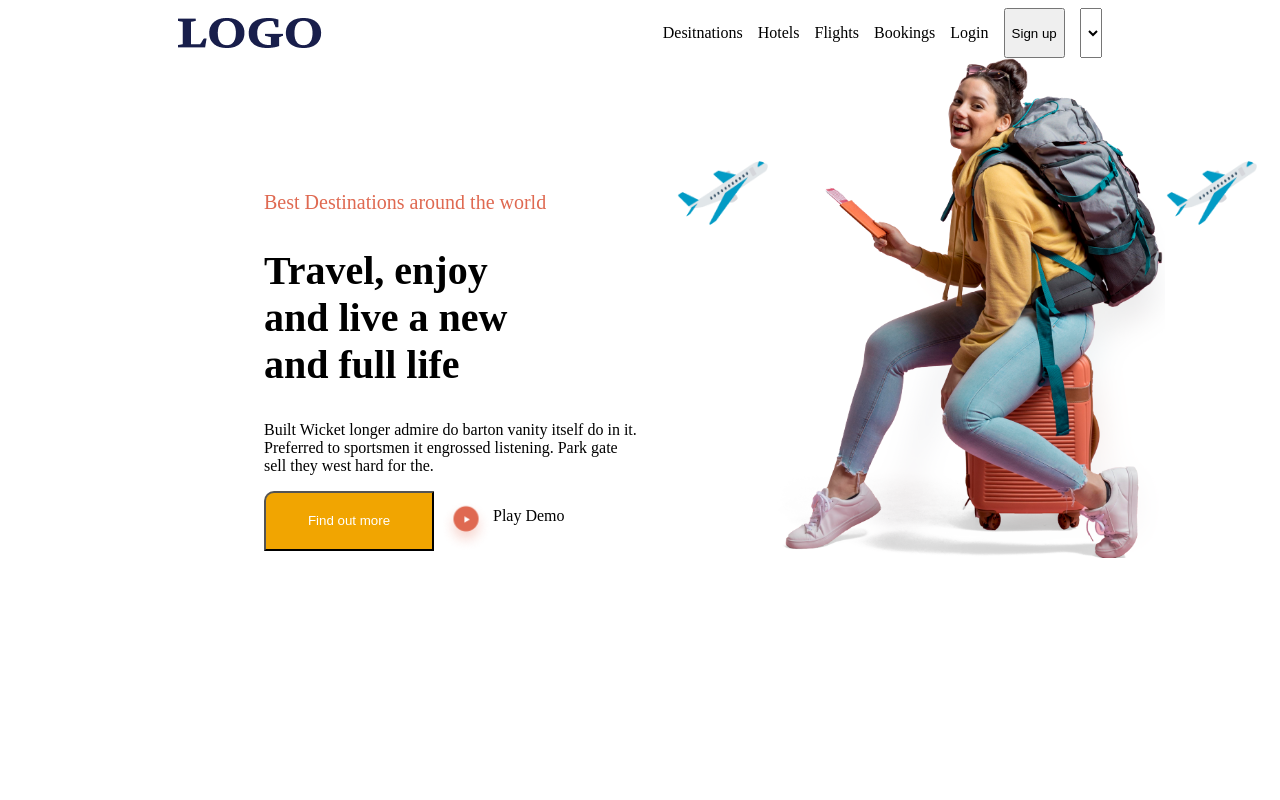
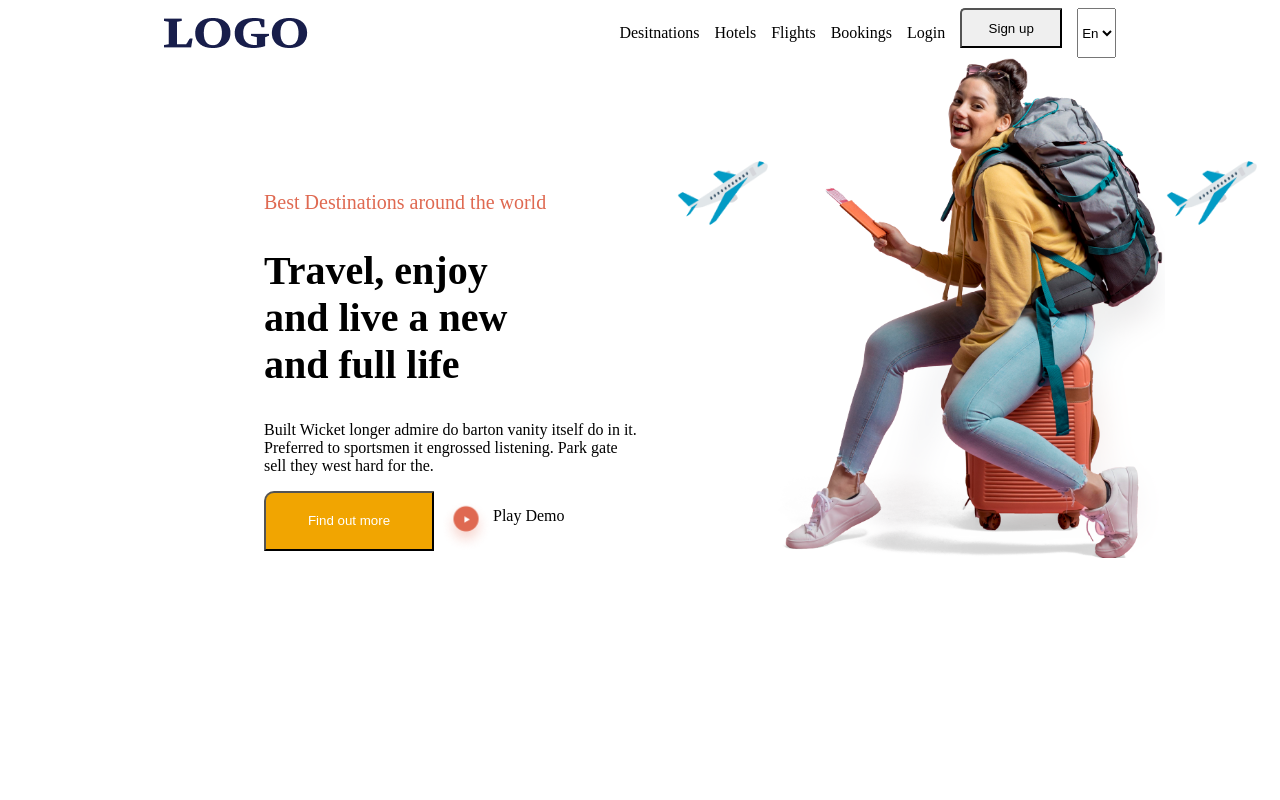
Before and after one commit to Shajadulhaqueemon111/UI-and-UX-Task, a plain HTML site: page index.html in a window 1280 px wide. Shown: the top 800 px of the page. Drawn offline with Linux system fonts and the light colour scheme.

Commit message:
update books and next trip section

```diff
--- a/index.html
+++ b/index.html
@@ -18,9 +18,9 @@
           <p>Flights</p>
           <p>Bookings</p>
           <p>Login</p>
-          <button>Sign up</button>
+          <button class="btn-style-1">Sign up</button>
           <select name="" id="">
-            <p>En</p>
+            <option value="En" selected>En</option>
           </select>
         </div>
     </nav>
@@ -109,15 +109,16 @@
       <!-- Easy to fast section -->
 
       <section>
-        <div>
-          <p>Easy and Fast</p>
 
-          <h1 class="easy-fast">Book your next trip <br>
-            in 3 easy steps</h1>
-        </div>
 
         <div class="card-5">
           <div>
+            <div>
+              <p>Easy and Fast</p>
+
+              <h1 class="easy-fast">Book your next trip <br>
+                in 3 easy steps</h1>
+            </div>
             <div class="books-tripe">
               <img class="image-size-6" src="./Group 7.png" alt="">
               <p><span class="font-style">Choose Destination</span><br>
--- a/style.css
+++ b/style.css
@@ -10,6 +10,17 @@
     gap: 15px;
 }
 
+.btn-style-1{
+    width: 102px;
+height: 40px;
+top: 47px;
+left: 1119px;
+gap: 0px;
+border-radius: 5px 0px 0px 0px;
+border: 1px 0px 0px 0px;
+opacity: 0px;
+
+}
 
 /* Main section style */
 
@@ -117,7 +128,7 @@
 
 .description-1 {
     align-items: center;
-    margin-top: 200px;
+    margin-top: 160px;
     justify-content: center;
 
     text-align: center;
@@ -178,6 +189,7 @@
     font-size: 36px;
     font-weight: bold;
 }
+
 
 .font-style {
     font-size: bold;
```
